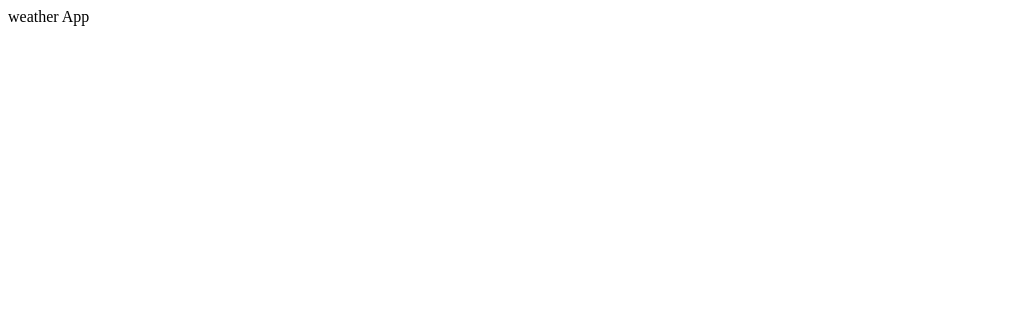
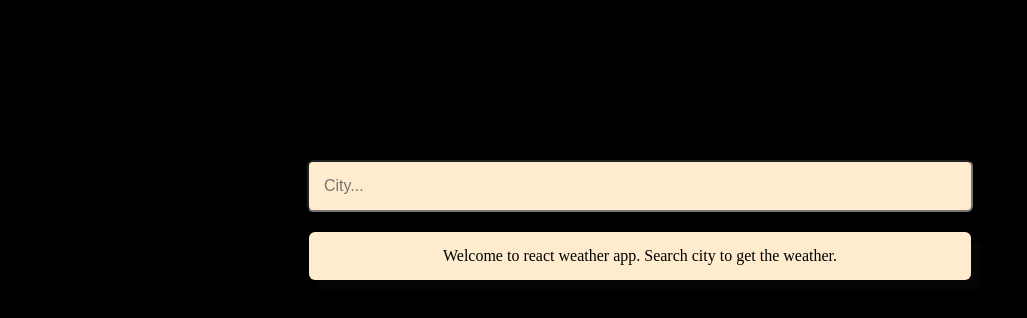
Before and after one commit to echo-111/weather-app, a React (Create React App) app: page / in a window 1280 px wide. Shown: the top 318 px of the page, without its empty margins (0-1027 px from the left). Built offline with nearby package versions, Linux system fonts and the light colour scheme.

Commit message:
feat warther app

```diff
--- a/package.json
+++ b/package.json
@@ -6,9 +6,11 @@
     "@testing-library/jest-dom": "^5.11.4",
     "@testing-library/react": "^11.1.0",
     "@testing-library/user-event": "^12.1.10",
+    "axios": "^0.24.0",
     "react": "^17.0.2",
     "react-dom": "^17.0.2",
     "react-scripts": "4.0.3",
+    "styled-components": "^5.3.3",
     "web-vitals": "^1.0.1"
   },
   "scripts": {
--- /dev/null
+++ b/src/App.css
@@ -0,0 +1,84 @@
+html, body {
+    background-color: black;
+    justify-content: center;
+    align-items: center;
+}
+
+.container {
+    margin:10rem 0;
+    display: flex;
+    flex-direction: column;
+    justify-content: center;
+    align-items: center;
+    ;
+}
+
+.input{
+    padding: 15px;
+    width: 50%;
+    margin: auto;
+    background-color: blanchedalmond;
+    border-radius: 6px;
+    font-size: 16px;
+}
+
+.city-card {
+    display: flex;
+    border-radius: 6px;
+    margin-top: 20px;
+    padding: 15px;
+    align-items: center;
+    justify-content: center;
+    width: 50%;
+    background-color: blanchedalmond;
+    box-shadow: 10px 10px 5px 0px rgba(15, 15, 15, 0.404);
+}
+
+p {
+    margin-top: 10px;
+    text-transform: uppercase;
+    letter-spacing: 0.05em;
+}
+
+.city-temp {
+    font-size: 5rem;
+    font-weight: bold;
+    margin-top: 10px;
+    color: #1e2432;
+    text-align: center;
+}
+
+.city sup {
+    font-size: 0.5em;
+}
+
+.city-name {
+    font-size: 2em;
+}
+
+.city-name sup {
+    padding: 0.2em 0.6em;
+    margin-left: 0.2em;
+    border-radius: 30px;
+    color: #fff;
+    background: #ff8c00;
+}
+
+.city-icon {
+    margin-top: 10px;
+    width: 100px;
+    height: 100px;
+}
+
+.info {
+    display: flex;
+    flex-direction: column;
+    align-items: center;
+}
+
+@media only screen and (max-width: 600px) {
+
+    .city {
+        padding: 40px 20%;
+    }
+}
--- a/src/App.js
+++ b/src/App.js
@@ -1,10 +1,67 @@
+import React, { useState } from 'react';
+import './App.css';
+
+
 
 function App() {
-  return (
-    <div className="App">
-      <header>weather App</header>
-    </div>
-  );
+
+    const apiKey="3feabe70201b94ea2a632771ec7cf094";
+    const [weatherData, setWeatherData]= useState([{}]);
+    const [city, setCity]= useState("");
+
+    const getWeather = (e) => {
+        if(e.key==="Enter") {
+            fetch(`https://api.openweathermap.org/data/2.5/weather?q=${city}&units=metric&appid=${apiKey}`).then(
+                response => response.json()
+            ).then(
+                data => (
+                    setWeatherData(data)
+                )
+            );
+            setCity('');
+        }
+    }
+
+    return (
+        <div className="container">
+            <input
+            className="input"
+            placeholder="City..."
+            onChange={(e)=>setCity(e.target.value)}
+            value={city}
+            onKeyPress={getWeather}
+            />
+
+            <div className="city-card">
+                {typeof weatherData.main === 'undefined' ? (
+                    <div>Welcome to react weather app. Search city to get the weather.</div>
+                ): (
+                    <div className="city">
+                        <h2 className="city-name">
+                            <span>{weatherData.name}</span>
+                            <sup>{weatherData.sys.country}</sup>
+                        </h2>
+                        <div className="city-temp">
+                            {Math.round(weatherData.main.temp)}
+                            <sup>℃</sup>
+                        </div>
+                        <div className="info">
+                            <img className="city-icon" src={`https://openweathermap.org/img/wn/${weatherData.weather[0].icon}@2x.png`} alt={weatherData.weather[0].description} />
+                            <p>{weatherData.weather[0].description}</p>
+                        </div>
+                    </div>
+                )}
+
+                {weatherData.cod === "404" ? (
+                    <p>City not found.</p>
+                ):(
+                    <>
+                    </>
+                )}
+
+            </div>
+        </div>
+    )
 }
 
-export default App;
+export default App
--- a/src/index.js
+++ b/src/index.js
@@ -1,6 +1,5 @@
 import React from 'react';
 import ReactDOM from 'react-dom';
-
 import App from './App';
 
 
```
Also changed, not shown: 1 other file (tests, documents, lock files or other folders).
